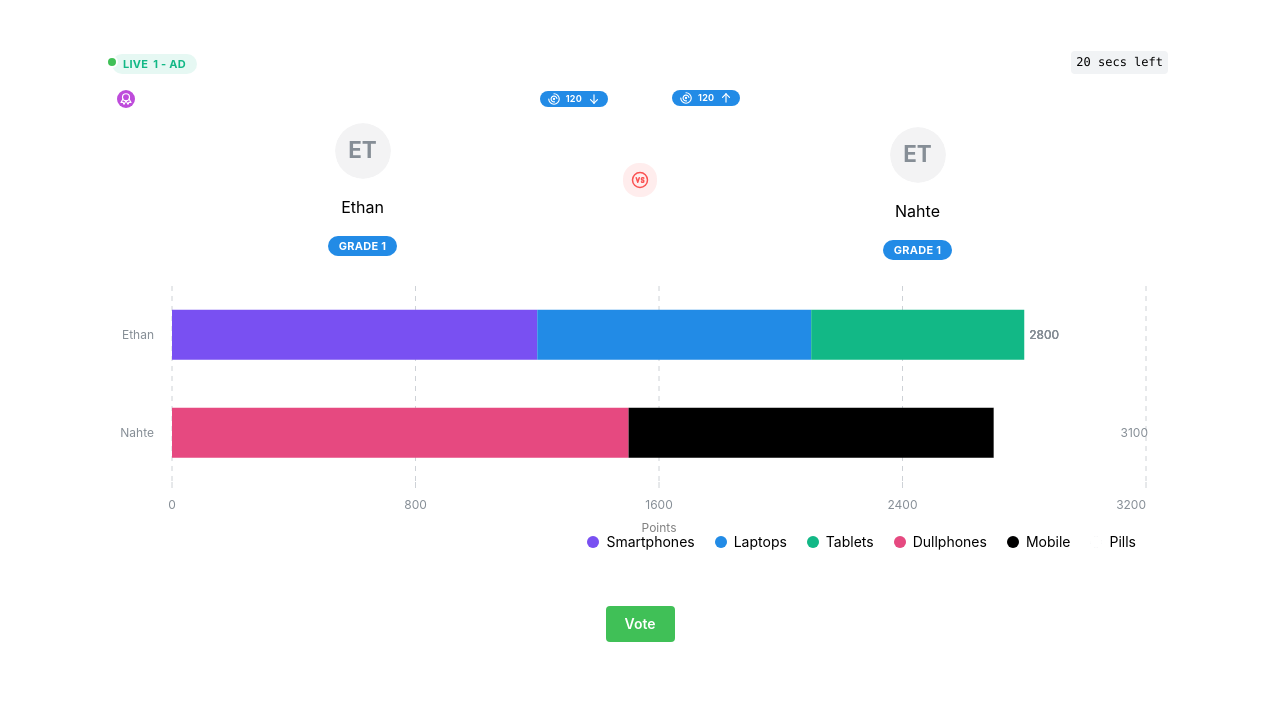
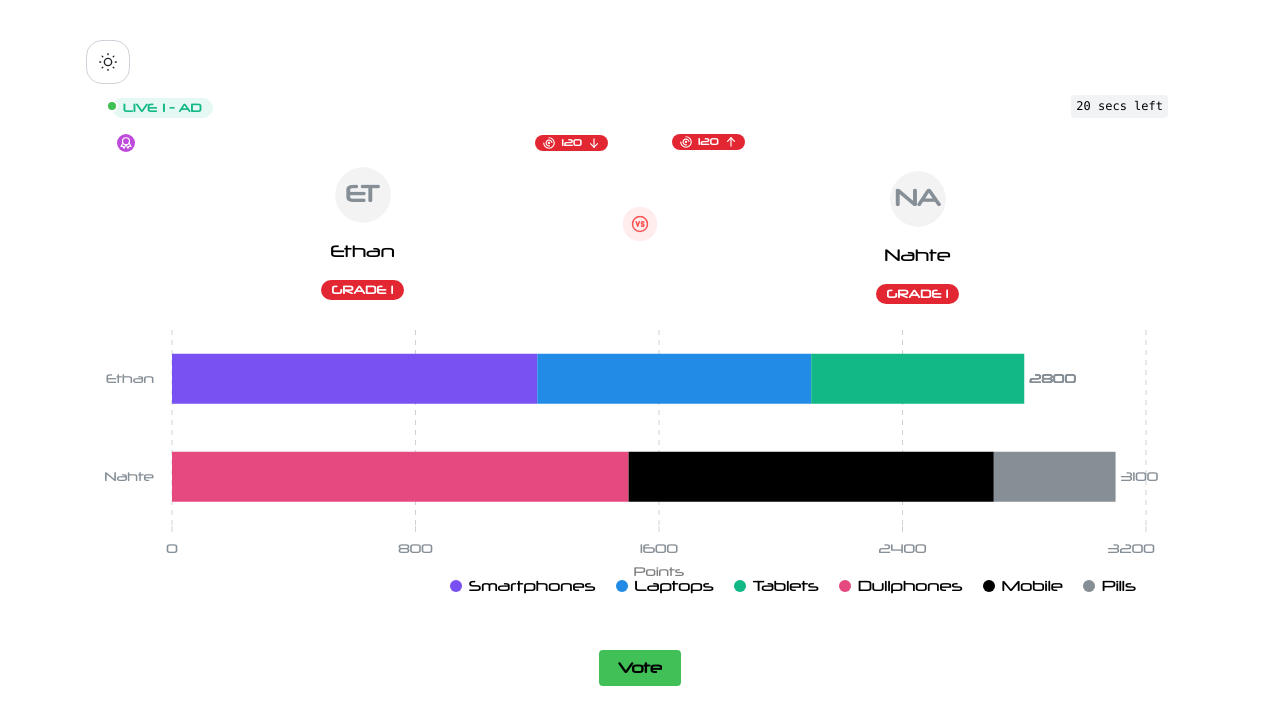
Before and after one commit to CrusaderGoT/The-Culling-Game, a Next.js app in the folder frontend/: page / in a window 1280 px wide. Shown: the top 724 px of the page. Built offline with nearby package versions, Linux system fonts and the light colour scheme.

Commit message:
Add Neuropol font, implement mode toggle, and refactor vote components with new styles

```diff
--- a/frontend/app/layout.tsx
+++ b/frontend/app/layout.tsx
@@ -1,15 +1,27 @@
 // Import styles of packages that you've installed.
 // All packages except `@mantine/hooks` require styles imports
+import "@mantine/charts/styles.css";
 import "@mantine/core/styles.css";
-import "@mantine/charts/styles.css";
 
 import {
     ColorSchemeScript,
     Container,
+    DEFAULT_THEME,
     MantineProvider,
+    createTheme,
     mantineHtmlProps,
 } from "@mantine/core";
 
+import {
+    charcoalColor,
+    deepRedColor,
+    goldColor,
+} from "@/constants/themeColors";
+
+import Naluka from "@/fonts/NalukaFont";
+import Neuropol from "@/fonts/NeuropolFont";
+
+import { ModeToggle } from "@/components/ui/mode-toggle";
 
 import type { Metadata } from "next";
 
@@ -17,6 +29,20 @@ export const metadata: Metadata = {
     title: "The Culling Games",
     description: "Generated by create next app",
 };
+
+const theme = createTheme({
+    autoContrast: true,
+    colors: {
+        gold: goldColor,
+        deepred: deepRedColor,
+        charcoal: charcoalColor,
+    },
+    primaryColor: "deepred",
+    fontFamily: `${Neuropol.style.fontFamily}, ${DEFAULT_THEME.fontFamily}`,
+    headings: {
+        fontFamily: `${Naluka.style.fontFamily}, ${DEFAULT_THEME.fontFamily}`,
+    },
+});
 
 export default function RootLayout({
     children,
@@ -29,8 +55,9 @@ export default function RootLayout({
                 <ColorSchemeScript />
             </head>
             <body>
-                <MantineProvider>
+                <MantineProvider theme={theme}>
                     <Container size={"lg"} my={40}>
+                        <ModeToggle />
                         {children}
                     </Container>
                 </MantineProvider>
--- a/frontend/components/match/live-match.tsx
+++ b/frontend/components/match/live-match.tsx
@@ -35,22 +35,39 @@ export const playerInfo: PlayerInfo = {
         definition: "my ct definition",
         applications: [
             {
-                name: "ct app",
+                name: "Domain Expansion",
                 id: 4,
-                number: 5,
-                application: "my ct app application",
+                number: 1,
+                application:
+                    "Creates a guaranteed-hit barrier space where technique is amplified",
             },
             {
-                name: "ct app",
+                name: "Simple Domain",
                 id: 5,
-                number: 5,
-                application: "my ct app application",
+                number: 2,
+                application:
+                    "Creates a small barrier that neutralizes Domain Expansion effects",
             },
             {
-                name: "ct app",
+                name: "Cursed Energy Reinforcement",
                 id: 3,
+                number: 3,
+                application:
+                    "Enhances physical capabilities using cursed energy",
+            },
+            {
+                name: "Black Flash",
+                id: 6,
+                number: 4,
+                application:
+                    "Distorts space-time with perfect timing to multiply damage by 2.5",
+            },
+            {
+                name: "Reversed Cursed Technique",
+                id: 7,
                 number: 5,
-                application: "my ct app application",
+                application:
+                    "Combines positive and negative energy to heal injuries",
             },
         ],
     },
@@ -82,16 +99,36 @@ export const playerInfo2: PlayerInfo = {
         definition: "manipulates empty space",
         applications: [
             {
-                name: "teleport",
+                name: "Teleport",
                 id: 6,
                 number: 3,
                 application: "instant movement through void",
             },
             {
-                name: "void pocket",
+                name: "Void Pocket",
                 id: 7,
                 number: 4,
                 application: "store items in pocket dimension",
+            },
+            {
+                name: "Hollow Purple",
+                id: 8,
+                number: 1,
+                application:
+                    "Combines opposing forces to create destructive void energy",
+            },
+            {
+                name: "Maximum Technique",
+                id: 9,
+                number: 2,
+                application:
+                    "Unleashes the technique's full potential at the cost of more cursed energy",
+            },
+            {
+                name: "Binding Vow",
+                id: 10,
+                number: 3,
+                application: "Creates restrictions to gain power boosts",
             },
         ],
     },
@@ -195,7 +232,7 @@ function MatchPlayers() {
                     </Badge>
                 </Group>
                 <Stack p={"md"} align="center">
-                    <Avatar size={"lg"} name="Ethan" />
+                    <Avatar size={"lg"} name="Nahte" />
                     <Text>Nahte</Text>
                     <Badge>Grade 1</Badge>
                 </Stack>
@@ -224,7 +261,7 @@ function MatchVoteChart() {
 
                 { name: "Dullphones", color: "pink.6" },
                 { name: "Mobile", color: "black" },
-                { name: "Pills", color: "white" },
+                { name: "Pills", color: "gray.6" },
             ]}
             withLegend
             legendProps={{ verticalAlign: "bottom" }}
--- /dev/null
+++ b/frontend/components/ui/mode-toggle.tsx
@@ -0,0 +1,34 @@
+"use client";
+
+import classes from "@/styles/mode-toggle.module.css";
+import {
+    ActionIcon,
+    useComputedColorScheme,
+    useMantineColorScheme,
+} from "@mantine/core";
+import { IconMoon, IconSun } from "@tabler/icons-react";
+import cx from "clsx";
+
+export function ModeToggle() {
+    const { setColorScheme } = useMantineColorScheme();
+    const computedColorScheme = useComputedColorScheme("light", {
+        getInitialValueInEffect: true,
+    });
+
+    return (
+        <ActionIcon
+            onClick={() =>
+                setColorScheme(
+                    computedColorScheme === "light" ? "dark" : "light"
+                )
+            }
+            variant="default"
+            radius={"lg"}
+            size="xl"
+            aria-label="Toggle color scheme"
+        >
+            <IconSun className={cx(classes.icon, classes.light)} stroke={1.5} />
+            <IconMoon className={cx(classes.icon, classes.dark)} stroke={1.5} />
+        </ActionIcon>
+    );
+}
--- a/frontend/components/vote/vote-cards.tsx
+++ b/frontend/components/vote/vote-cards.tsx
@@ -11,7 +11,7 @@ import {
 } from "@mantine/core";
 import { Dispatch, SetStateAction } from "react";
 
-import voteClasses from "@/styles/voteCard.module.css";
+import voteClasses from "@/styles/vote-card.module.css";
 import cx from "clsx";
 
 type VoteCardProp = {
@@ -54,7 +54,7 @@ export function VoteCards({ player, value, setValue, color }: VoteCardProp) {
                     <Checkbox.Indicator color={`${color}.5`} />
                     <Stack gap="xs">
                         <Text fw={500}>{application.name}</Text>
-                        <Text size="sm" c="dimmed">
+                        <Text size="sm" c="dimmed" lineClamp={1}>
                             {application.application}
                         </Text>
                     </Stack>
--- a/frontend/components/vote/vote-drawer.tsx
+++ b/frontend/components/vote/vote-drawer.tsx
@@ -23,8 +23,13 @@ export function VoteDrawer({ players }: VoteDrawerProp) {
                 <Drawer
                     {...stack.register("voting-info")}
                     title="⚠️ IMPORTANT!!! ⚠️"
+                    position="top"
+                    transitionProps={{ transition: "pop" }}
+                    offset={10}
+                    size={"xs"}
+                    overlayProps={{ backgroundOpacity: 0.5, blur: 4 }}
                 >
-                    <Text lh={2}>
+                    <Text>
                         Each match allows a maximum of five votes in total.
                         During the voting process, you can select the cursed
                         technique applications you want to vote for each player
@@ -48,6 +53,10 @@ export function VoteDrawer({ players }: VoteDrawerProp) {
                 <Drawer
                     {...stack.register("vote-tab")}
                     title="vote awesome techniques"
+                    position="bottom"
+                    transitionProps={{ transition: "scale" }}
+                    offset={10}
+                    overlayProps={{ backgroundOpacity: 0.5, blur: 4 }}
                 >
                     <VoteTabs
                         value={value}
@@ -69,6 +78,10 @@ export function VoteDrawer({ players }: VoteDrawerProp) {
                 <Drawer
                     {...stack.register("confirm-vote")}
                     title="confirm your votes"
+                    position="right"
+                    transitionProps={{ transition: "fade-left" }}
+                    offset={10}
+                    overlayProps={{ backgroundOpacity: 0.5, blur: 4 }}
                 >
                     <VoteForm votes={votes} />
 
--- a/frontend/components/vote/vote-tabs.tsx
+++ b/frontend/components/vote/vote-tabs.tsx
@@ -2,7 +2,7 @@
 
 import { PlayerInfo } from "@/api/client";
 import { VoteCards } from "@/components/vote/vote-cards";
-import { Avatar, MantineColor, Tabs, Text } from "@mantine/core";
+import { Avatar, MantineColor, ScrollArea, Tabs, Text } from "@mantine/core";
 import { Dispatch, SetStateAction } from "react";
 
 export function VoteTabs({ players, value, setValue }: VoteTabsProp) {
@@ -32,7 +32,11 @@ export function VoteTabs({ players, value, setValue }: VoteTabsProp) {
     };
 
     return (
-        <Tabs variant="pills" defaultValue={players[0]?.name || "default"}>
+        <Tabs
+            data-autofocus
+            variant="pills"
+            defaultValue={players[0]?.name || "default"}
+        >
             <Tabs.List grow>
                 {players.map((player) => (
                     <Tabs.Tab
@@ -47,7 +51,13 @@ export function VoteTabs({ players, value, setValue }: VoteTabsProp) {
             </Tabs.List>
 
             {players.map((player) => (
-                <Tabs.Panel key={player.id} value={player.name} p={"xs"}>
+                <Tabs.Panel
+                    key={player.id}
+                    value={player.name}
+                    p={"sm"}
+                    component={ScrollArea}
+                    h={285}
+                >
                     <VoteCards
                         value={value}
                         setValue={setValue}
--- /dev/null
+++ b/frontend/constants/themeColors.ts
@@ -0,0 +1,49 @@
+import { DefaultMantineColor, MantineColorsTuple } from "@mantine/core";
+
+export const goldColor: MantineColorsTuple = [
+    "#fffce1",
+    "#fff8cb",
+    "#ffef9a",
+    "#ffe764",
+    "#ffdf38",
+    "#ffdb1c",
+    "#ffd809",
+    "#e3bf00",
+    "#caaa00",
+    "#ae9200",
+];
+
+export const deepRedColor: MantineColorsTuple = [
+    // https://mantine.dev/colors-generator/?color=C91A25
+    "#ffeaec",
+    "#fcd4d7",
+    "#f4a7ac",
+    "#ec777e",
+    "#e64f57",
+    "#e3353f",
+    "#e22732",
+    "#c91a25",
+    "#b41220",
+    "#9e0419",
+];
+
+export const charcoalColor: MantineColorsTuple = [
+    "#f3f5f7",
+    "#e7e7e7",
+    "#cbcecf",
+    "#acb3b8",
+    "#929ca4",
+    "#808e98",
+    "#778793",
+    "#647580",
+    "#576873",
+    "#465a67",
+];
+
+type ExtendedCustomColors = "gold" | "deepred" | "charcoal" | DefaultMantineColor;
+
+declare module "@mantine/core" {
+    export interface MantineThemeColorsOverride {
+        colors: Record<ExtendedCustomColors, MantineColorsTuple>;
+    }
+}
--- /dev/null
+++ b/frontend/fonts/NeuropolFont.ts
@@ -0,0 +1,12 @@
+import localFont from "next/font/local";
+
+const Neuropol = localFont({
+    src: [
+        {
+            path: "./neuropol/Neuropol.otf",
+        },
+    ],
+    variable: "--font-Neuropol",
+});
+
+export default Neuropol;
--- /dev/null
+++ b/frontend/styles/mode-toggle.module.css
@@ -0,0 +1,24 @@
+.icon {
+  width: 22px;
+  height: 22px;
+}
+
+.dark {
+  @mixin dark {
+    display: block;
+  }
+
+  @mixin light {
+    display: none;
+  }
+}
+
+.light {
+  @mixin light {
+    display: block;
+  }
+
+  @mixin dark {
+    display: none;
+  }
+}
```
Also changed, not shown: frontend/fonts/neuropol/Neuropol.otf (added), frontend/styles/vote-card.module.css (renamed from frontend/styles/voteCard.module.css).
